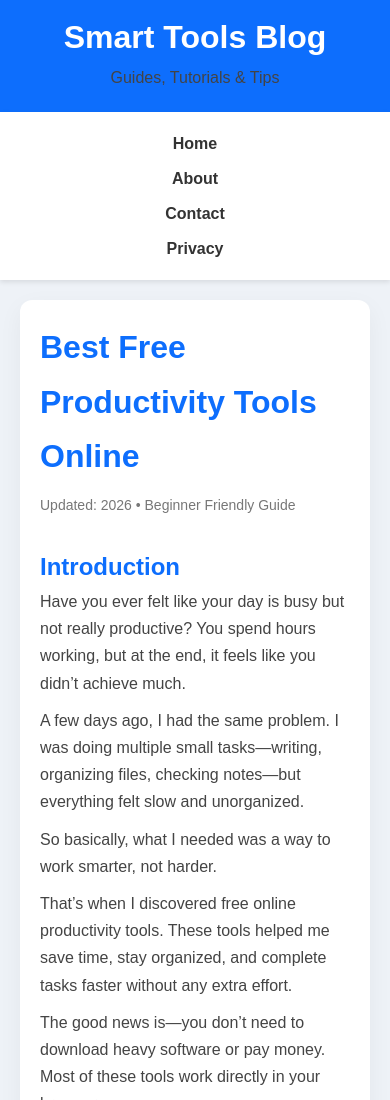
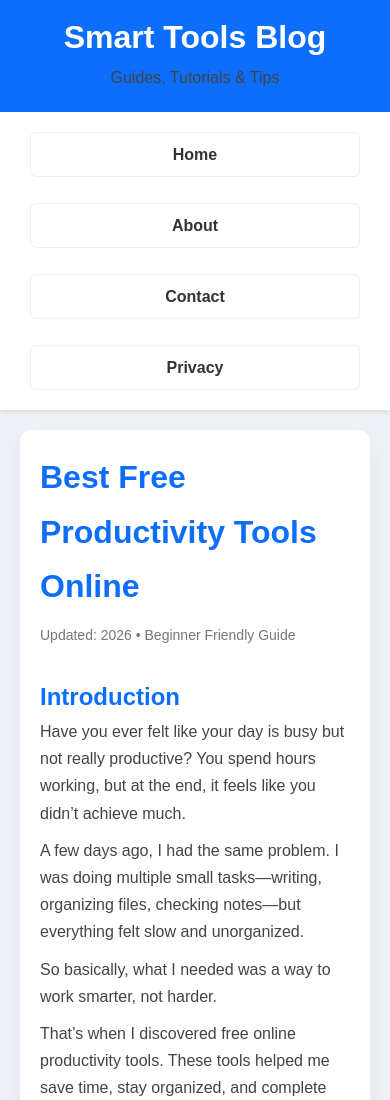
Before and after one commit to JT200025/smart-tools, a plain HTML site: page Blog/blog19.html in a window 390 px wide. Shown: the top 1100 px of the page. Drawn offline with Linux system fonts and the light colour scheme.

Commit message:
Update blog19.html

```diff
--- a/Blog/blog19.html
+++ b/Blog/blog19.html
@@ -64,22 +64,45 @@ header h1 {
 /* =========================
    NAVBAR
 ========================= */
+/* NAVBAR */
 nav {
     background: #ffffff;
-    padding: 10px;
+    padding: 12px;
     text-align: center;
     box-shadow: 0 2px 5px rgba(0,0,0,0.1);
+
+    display: flex;
+    justify-content: center;
+    flex-wrap: wrap; /* important */
+    gap: 10px;
 }
 
 nav a {
-    margin: 0 10px;
     text-decoration: none;
     color: #333;
     font-weight: bold;
+    padding: 8px 12px;
+    border-radius: 6px;
+    transition: 0.3s;
 }
 
 nav a:hover {
-    color: #0d6efd;
+    background: #0d6efd;
+    color: #fff;
+}
+
+/* MOBILE FIX */
+@media (max-width: 600px) {
+    nav {
+        flex-direction: column;
+        align-items: center;
+    }
+
+    nav a {
+        width: 90%;
+        text-align: center;
+        border: 1px solid #eee;
+    }
 }
 
 /* =========================
```
